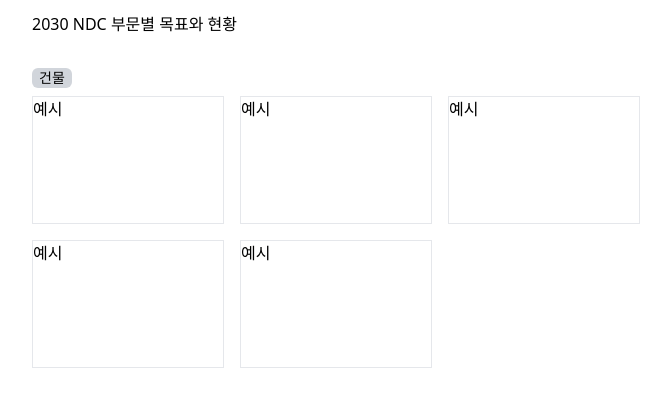
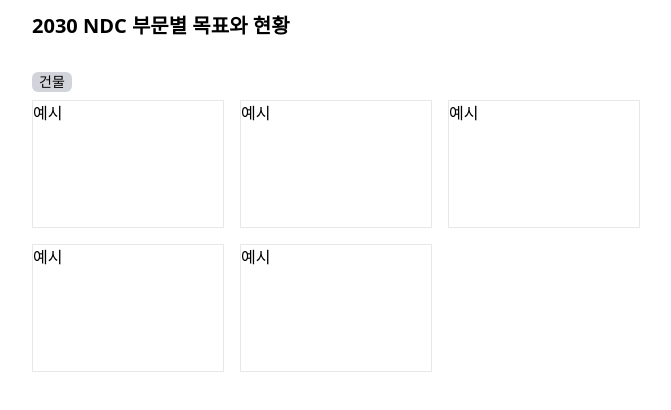
Before and after one commit to Code-for-Korea/climate, a React app in the folder frontend/: page / in a window 1280 px wide. Shown: the top 410 px of the page, without its empty margins (304-975 px from the left). Built offline with nearby package versions, Linux system fonts and the light colour scheme.

Commit message:
fix: fix font size and weight of title in detailgridbox

```diff
--- a/frontend/src/init/App.tsx
+++ b/frontend/src/init/App.tsx
@@ -24,7 +24,7 @@ function App() {
 
     return <div className="flex flex-col">
         <div className="m-auto">
-            <h1 className="mb-8 mt-3">2030 NDC 부문별 목표와 현황</h1>
+            <div className="mb-8 mt-3 font-bold text-xl">2030 NDC 부문별 목표와 현황</div>
         <DetailAreaGrid detailArea="건물" carbonDetailDatas={metaData}/>
         </div>
 
```
